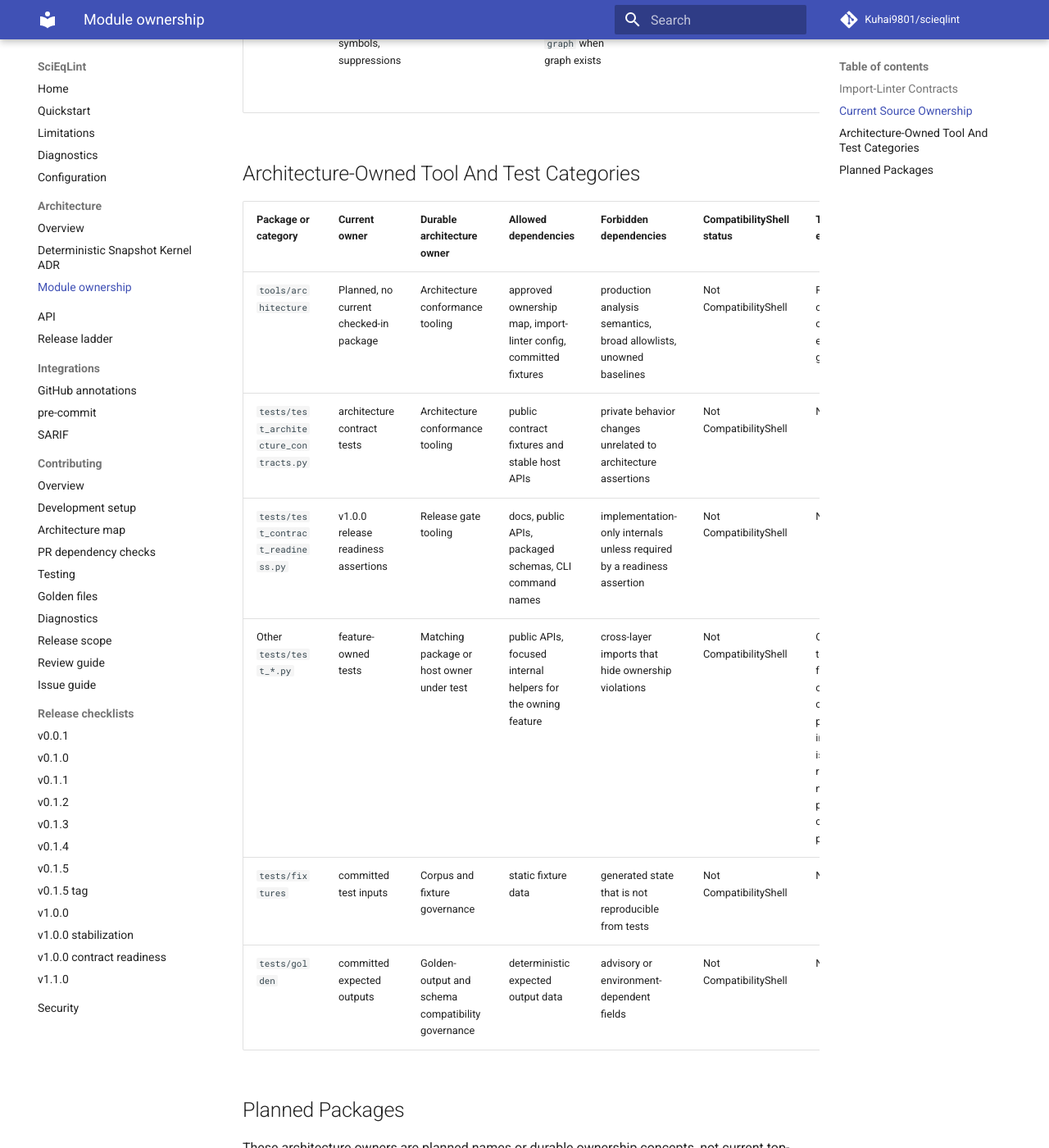
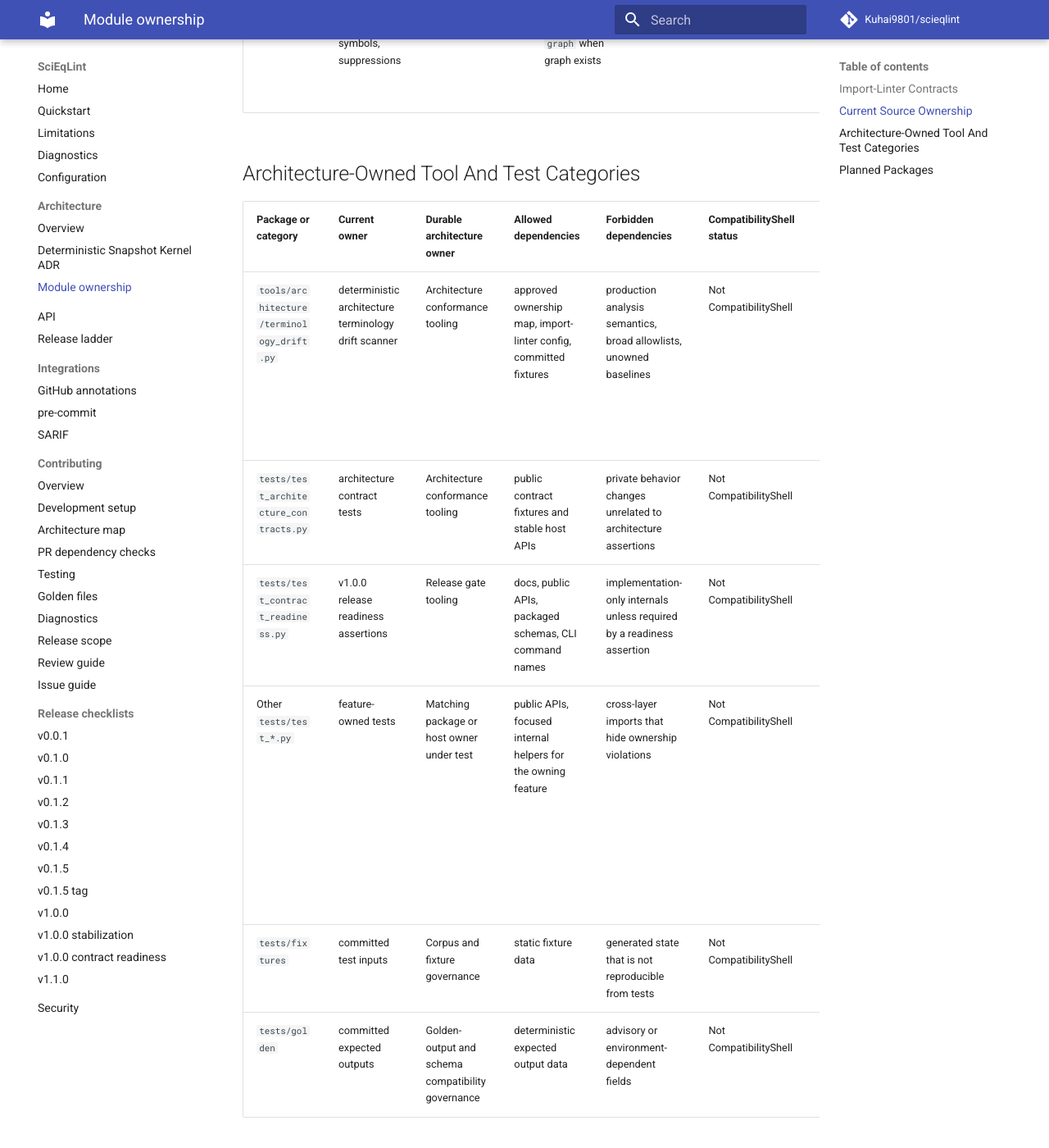
Before and after one commit to 1sgtpepper/scieqlint, an MkDocs documentation site: the page built from docs/architecture/module-ownership.md, in a window 1280 px wide and 1400 px high, scrolled down 5745 px. Shown: the whole window at 82% size. Built offline with MkDocs 1.6.1 and Material for MkDocs 9.7.7, drawn with Linux system fonts in a browser that asks for light colours; comment, search, counter and statistics services are not loaded.

Commit message:
Document architecture scanner ownership (#289)

```diff
--- a/docs/architecture/module-ownership.md
+++ b/docs/architecture/module-ownership.md
@@ -66,7 +66,7 @@
 
 | Package or category | Current owner | Durable architecture owner | Allowed dependencies | Forbidden dependencies | CompatibilityShell status | Temporary exceptions |
 |---|---|---|---|---|---|---|
-| `tools/architecture` | Planned, no current checked-in package | Architecture conformance tooling | approved ownership map, import-linter config, committed fixtures | production analysis semantics, broad allowlists, unowned baselines | Not CompatibilityShell | R1-002B may create this only for executable gates |
+| `tools/architecture/terminology_drift.py` | deterministic architecture terminology drift scanner | Architecture conformance tooling | approved ownership map, import-linter config, committed fixtures | production analysis semantics, broad allowlists, unowned baselines | Not CompatibilityShell | Owner: Architecture conformance tooling; release-blocking gate in `.github/workflows/ci.yml` |
 | `tests/test_architecture_contracts.py` | architecture contract tests | Architecture conformance tooling | public contract fixtures and stable host APIs | private behavior changes unrelated to architecture assertions | Not CompatibilityShell | None |
 | `tests/test_contract_readiness.py` | v1.0.0 release readiness assertions | Release gate tooling | docs, public APIs, packaged schemas, CLI command names | implementation-only internals unless required by a readiness assertion | Not CompatibilityShell | None |
 | Other `tests/test_*.py` | feature-owned tests | Matching package or host owner under test | public APIs, focused internal helpers for the owning feature | cross-layer imports that hide ownership violations | Not CompatibilityShell | Owner: touched feature owner; retire compatibility-path imports in the same issue that retires the matching production compatibility path |
```
